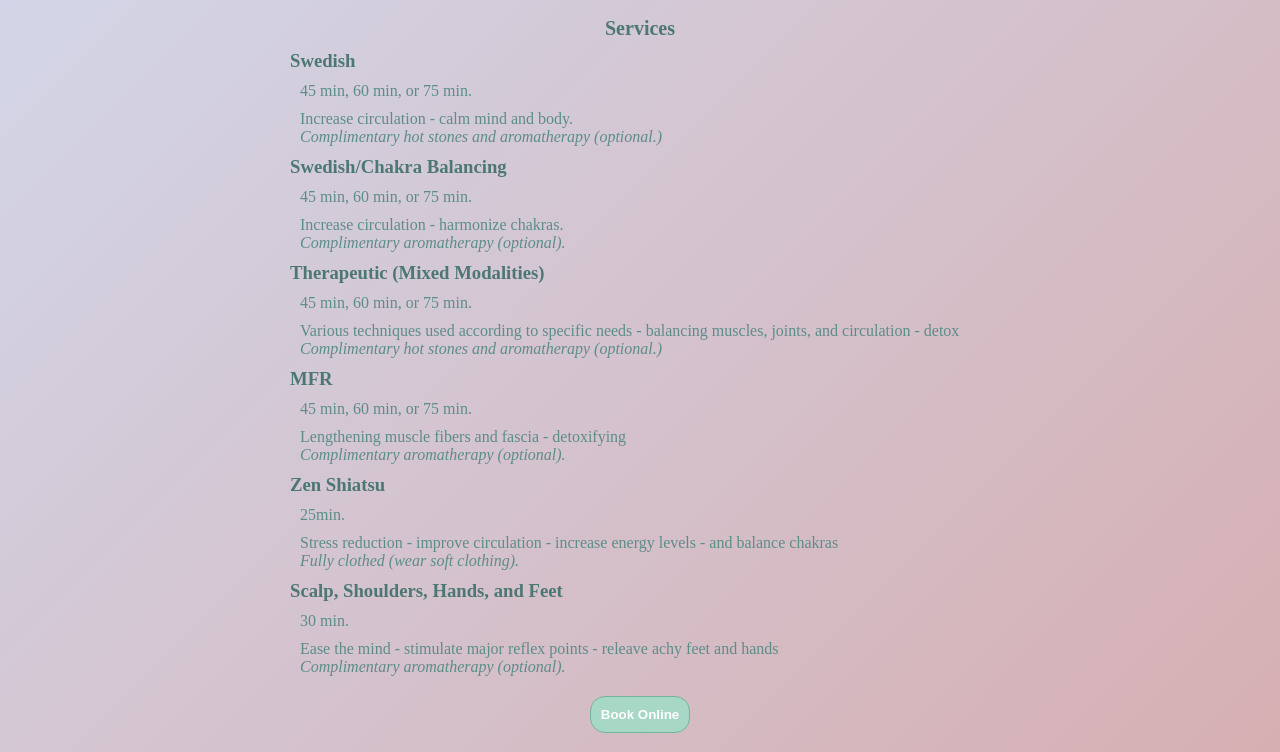
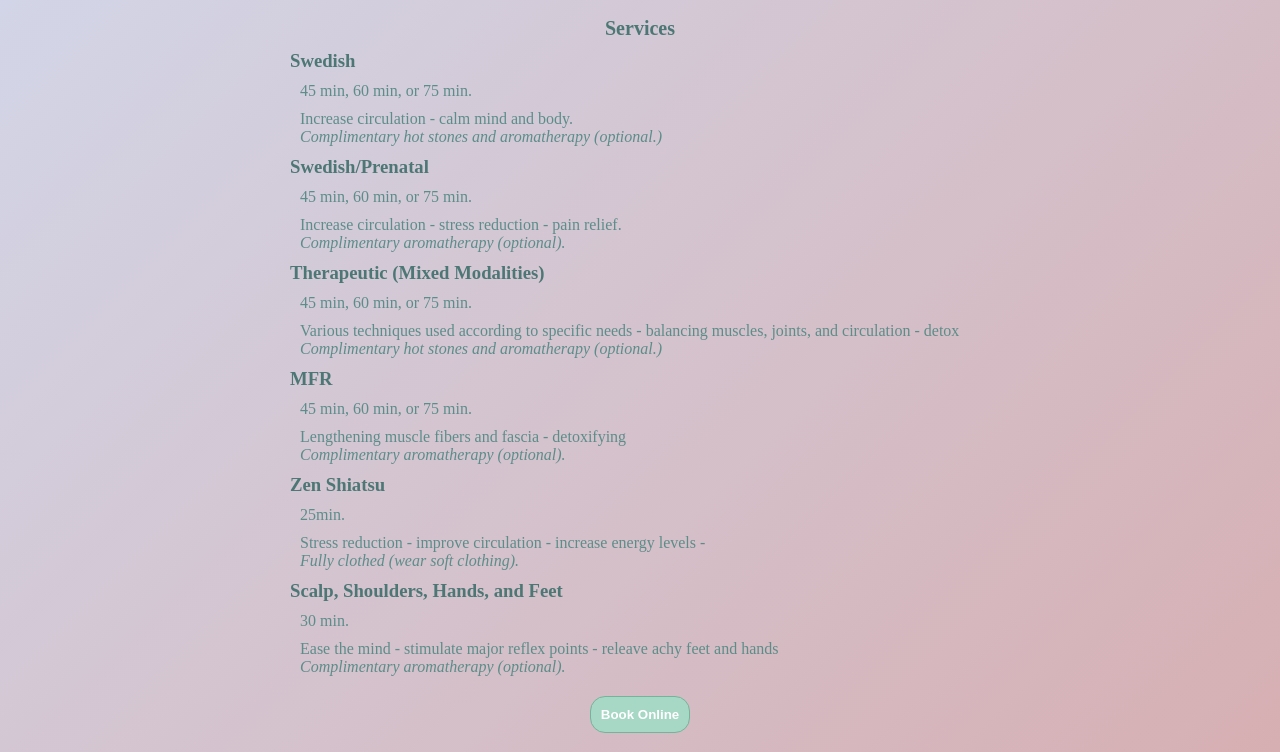
Before and after one commit to ryu11wgu/website, a plain HTML site: page services.html in a window 1280 px wide. Shown: the part 569-1321 px from the top of the page. Drawn offline with Linux system fonts and the light colour scheme.

Commit message:
Update services.html

```diff
--- a/services.html
+++ b/services.html
@@ -42,9 +42,9 @@
       <p>Increase circulation - calm mind and body.</p>
       <i>Complimentary hot stones and aromatherapy (optional.)</i>
 
-      <h3>Swedish/Chakra Balancing</h3>
+      <h3>Swedish/Prenatal</h3>
       <p>45 min, 60 min, or 75 min.</p>
-      <p>Increase circulation - harmonize chakras.</p>
+      <p>Increase circulation - stress reduction - pain relief.</p>
       <i>Complimentary aromatherapy (optional).</i>
 
       <h3>Therapeutic (Mixed Modalities)</h3>
@@ -63,8 +63,7 @@
       <h3>Zen Shiatsu</h3>
       <p>25min.</p>
       <p>
-        Stress reduction - improve circulation - increase energy levels - and
-        balance chakras
+        Stress reduction - improve circulation - increase energy levels -
       </p>
       <i>Fully clothed (wear soft clothing).</i>
 
```
